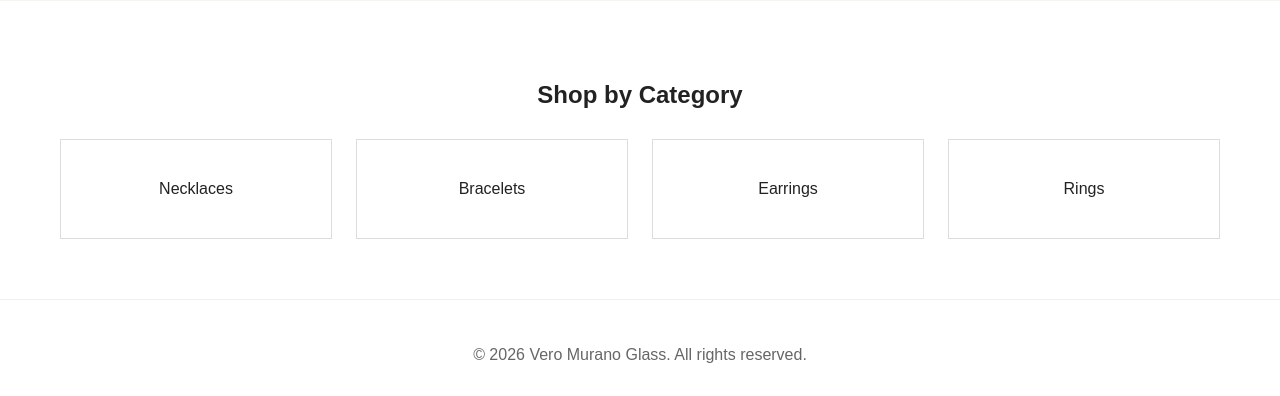
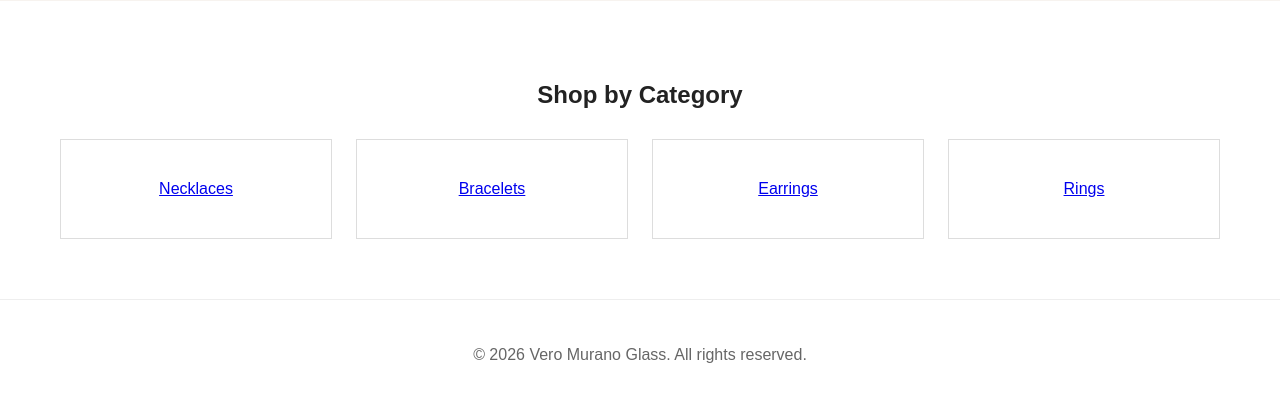
Before and after one commit to wowitsaneesh/vero-murano-glass-website, a Flask app: page / in a window 1280 px wide. Shown: the part 474-870 px from the top of the page. Run offline with Flask 3, Linux system fonts and the light colour scheme.

Commit message:
Add placeholder product categories

```diff
--- a/app/routes.py
+++ b/app/routes.py
@@ -61,3 +61,41 @@ def product_detail(product_id):
             selected_product = product
 
     return render_template('product_detail.html', product=selected_product)
+
+@app.route("/products/category/<category_name>")
+def products_by_category(category_name):
+    placeholder_products = [
+        {
+            "id": 1,
+            "name": "Murano-Inspired Glass Necklace",
+            "price": 89.00,
+            "category": "Necklaces",
+            "description": "A handcrafted Murano-inspired glass necklace with elegant colour details.",
+        },
+        {
+            "id": 2,
+            "name": "Blue Glass Bracelet",
+            "price": 65.00,
+            "category": "Bracelets",
+            "description": "A delicate blue glass bracelet inspired by Venetian glasswork.",
+        },
+        {
+            "id": 3,
+            "name": "Handcrafted Glass Earrings",
+            "price": 45.00,
+            "category": "Earrings",
+            "description": "Lightweight handcrafted glass earrings with a colourful finish.",
+        },
+    ]
+
+    filtered_products = []
+
+    for product in placeholder_products:
+        if product["category"].lower() == category_name.lower():
+            filtered_products.append(product)
+
+    return render_template(
+        "products.html",
+        products=filtered_products,
+        selected_category=category_name
+    )
--- a/app/templates/home.html
+++ b/app/templates/home.html
@@ -12,10 +12,10 @@
             <h2>Shop by Category</h2>
 
             <div class="category-grid">
-                <div class="category-card">Necklaces</div>
-                <div class="category-card">Bracelets</div>
-                <div class="category-card">Earrings</div>
-                <div class="category-card">Rings</div>
+                <a href="{{ url_for('products_by_category', category_name='Necklaces') }}" class="category-card">Necklaces</a>
+                <a href="{{ url_for('products_by_category', category_name='Bracelets') }}" class="category-card">Bracelets</a>
+                <a href="{{ url_for('products_by_category', category_name='Earrings') }}" class="category-card">Earrings</a>
+                <a href="{{ url_for('products_by_category', category_name='Rings') }}" class="category-card">Rings</a>
             </div>
         </section>
     </main>
```
Also changed, not shown: app/templates/products.html (+7 -2 lines).
